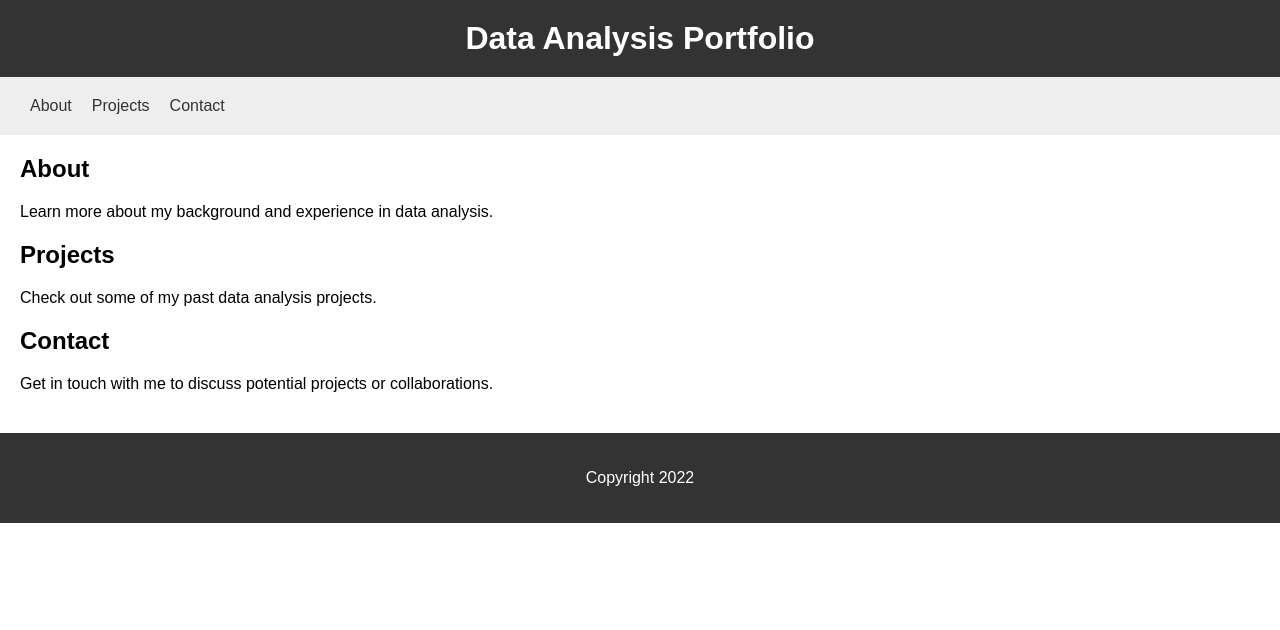
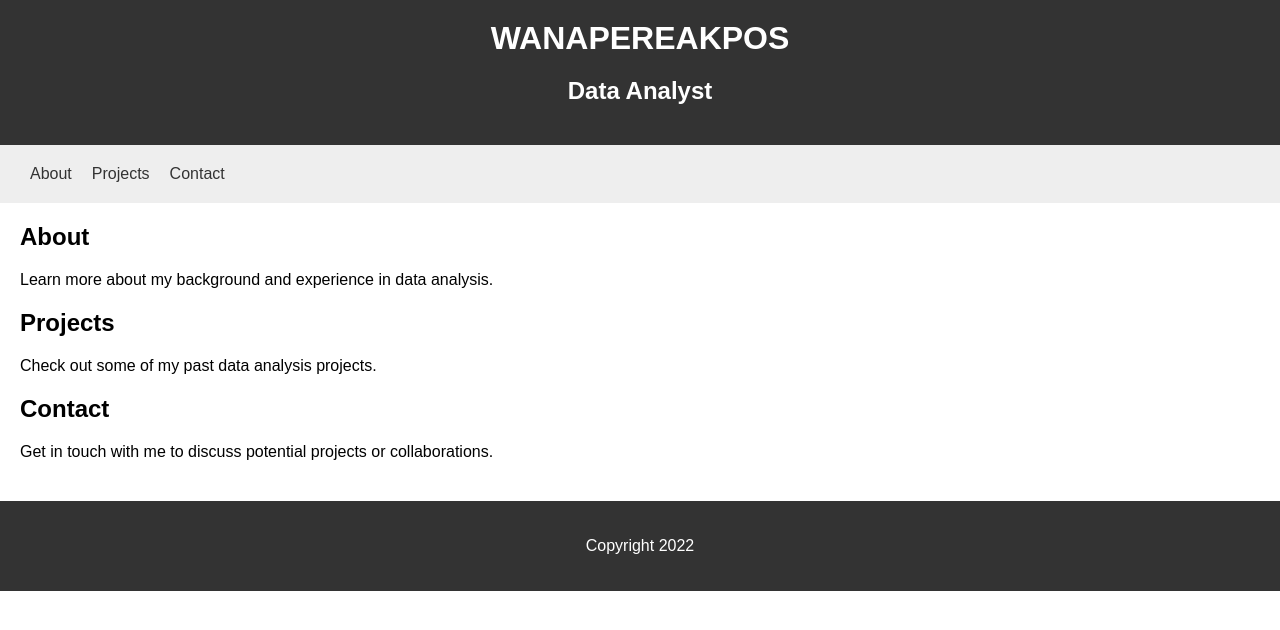
Before and after one commit to akpos008/DA-portfolio, a plain HTML site: page index.html in a window 1280 px wide. Drawn offline with Linux system fonts and the light colour scheme.

Commit message:
Update index.html

```diff
--- a/index.html
+++ b/index.html
@@ -1,12 +1,13 @@
 <!DOCTYPE html>
 <html>
 <head>
-  <title>Data Analysis Portfolio</title>
+  <title>WANAPERE AKPOS</title>
   <link rel="stylesheet" href="style.css">
 </head>
 <body>
   <header>
-    <h1>Data Analysis Portfolio</h1>
+    <h1>WANAPEREAKPOS</h1>
+    <h2>Data Analyst</h2>
   </header>
   <nav>
     <ul>
```
